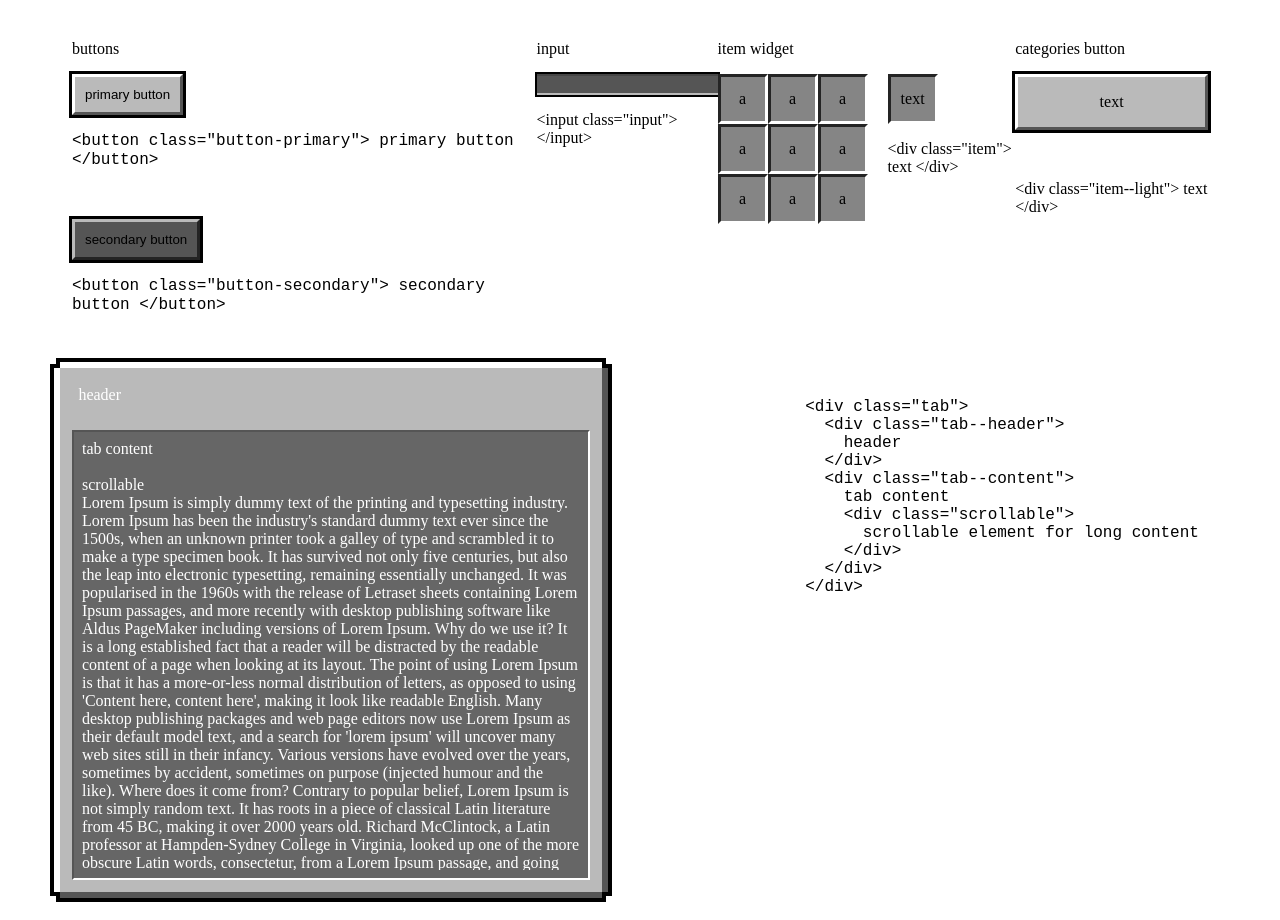
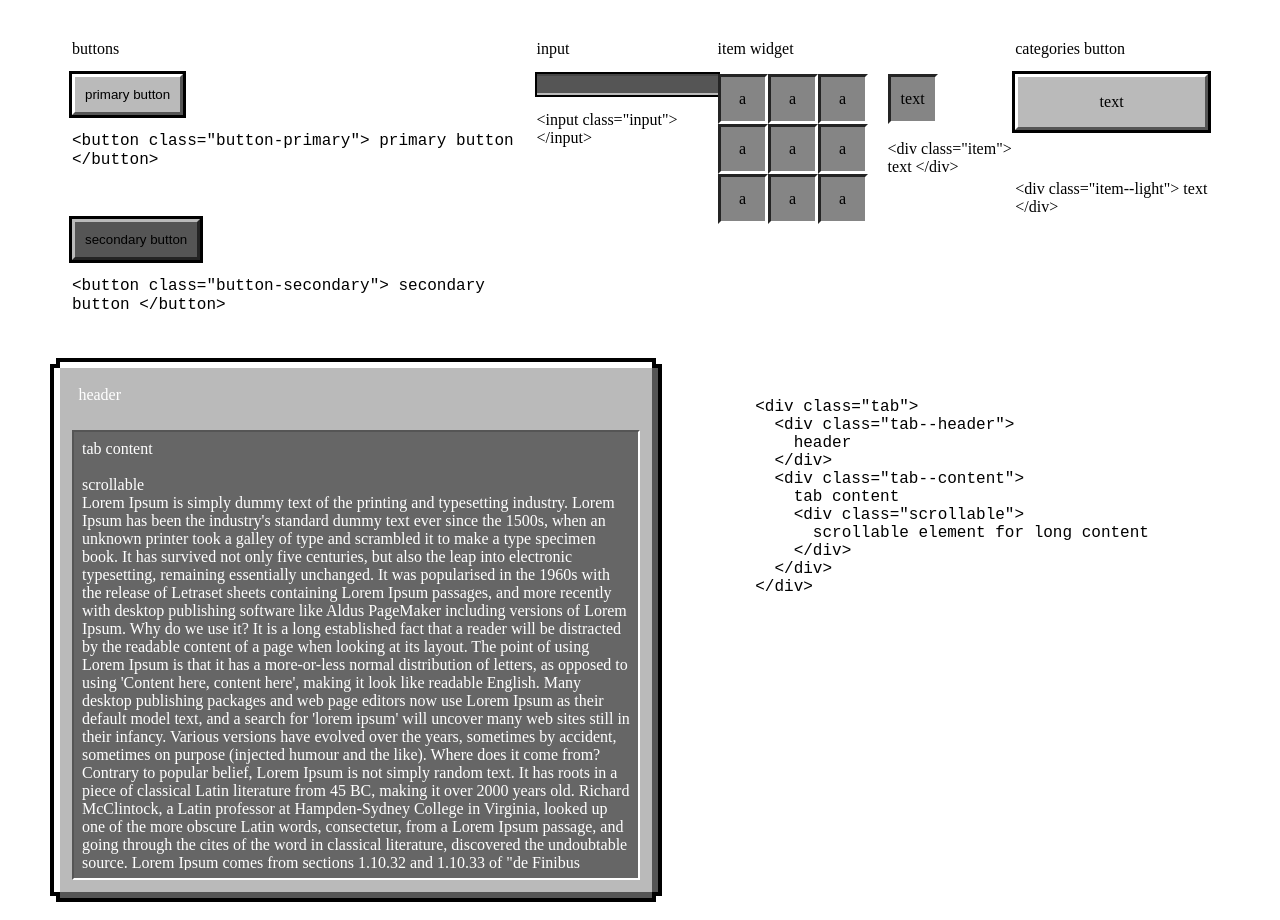
Before and after one commit to Kndgy/minecraft-css, a plain HTML site: page index.html in a window 1280 px wide. Drawn offline with Linux system fonts and the light colour scheme.

```diff
--- a/index.css
+++ b/index.css
@@ -42,7 +42,6 @@
   padding-top: 50px;
   height: 500px;
   display: flex;
-  gap: 100px;
   flex-direction: row;
   justify-content: space-between;
 }
```
